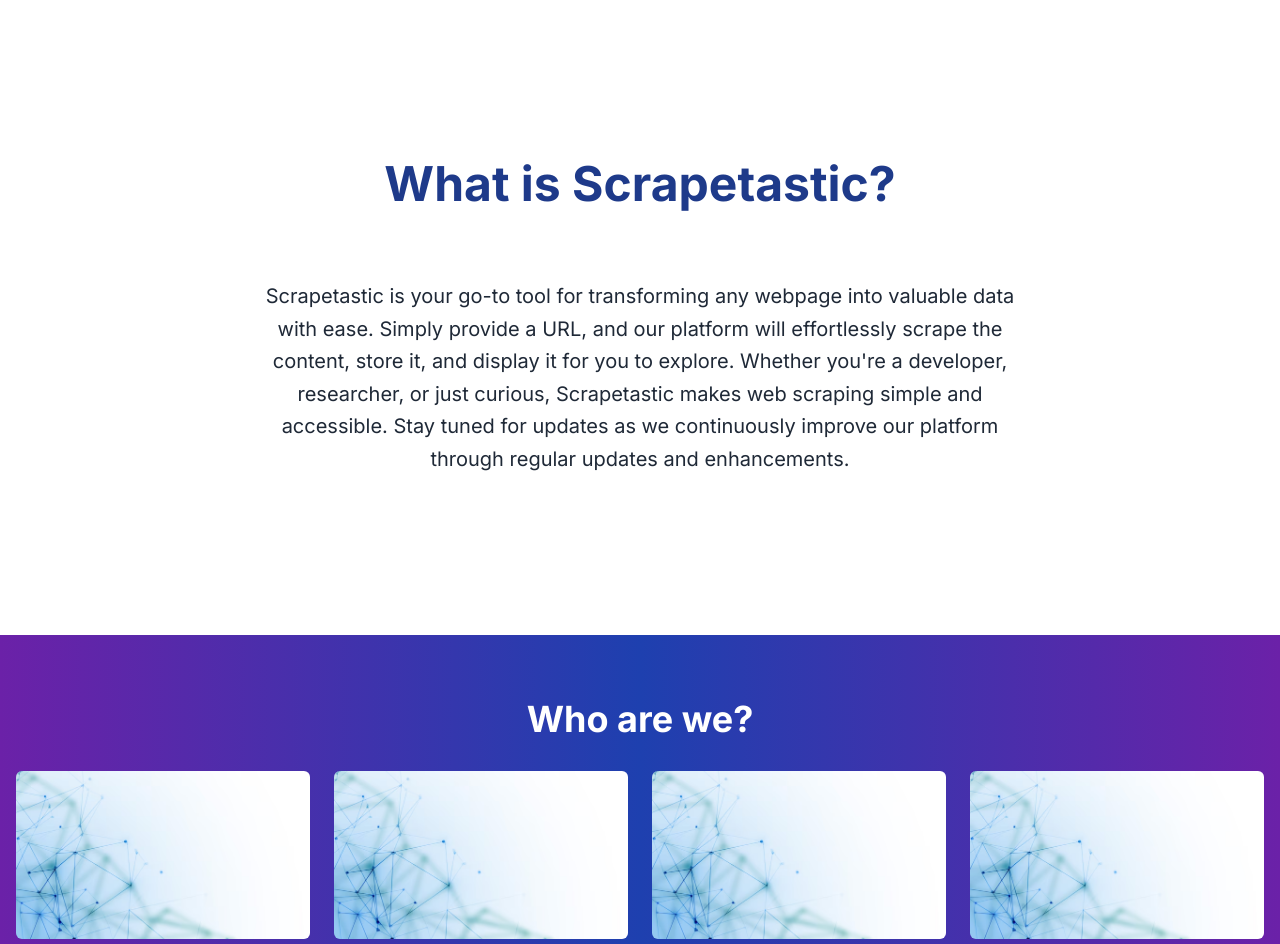
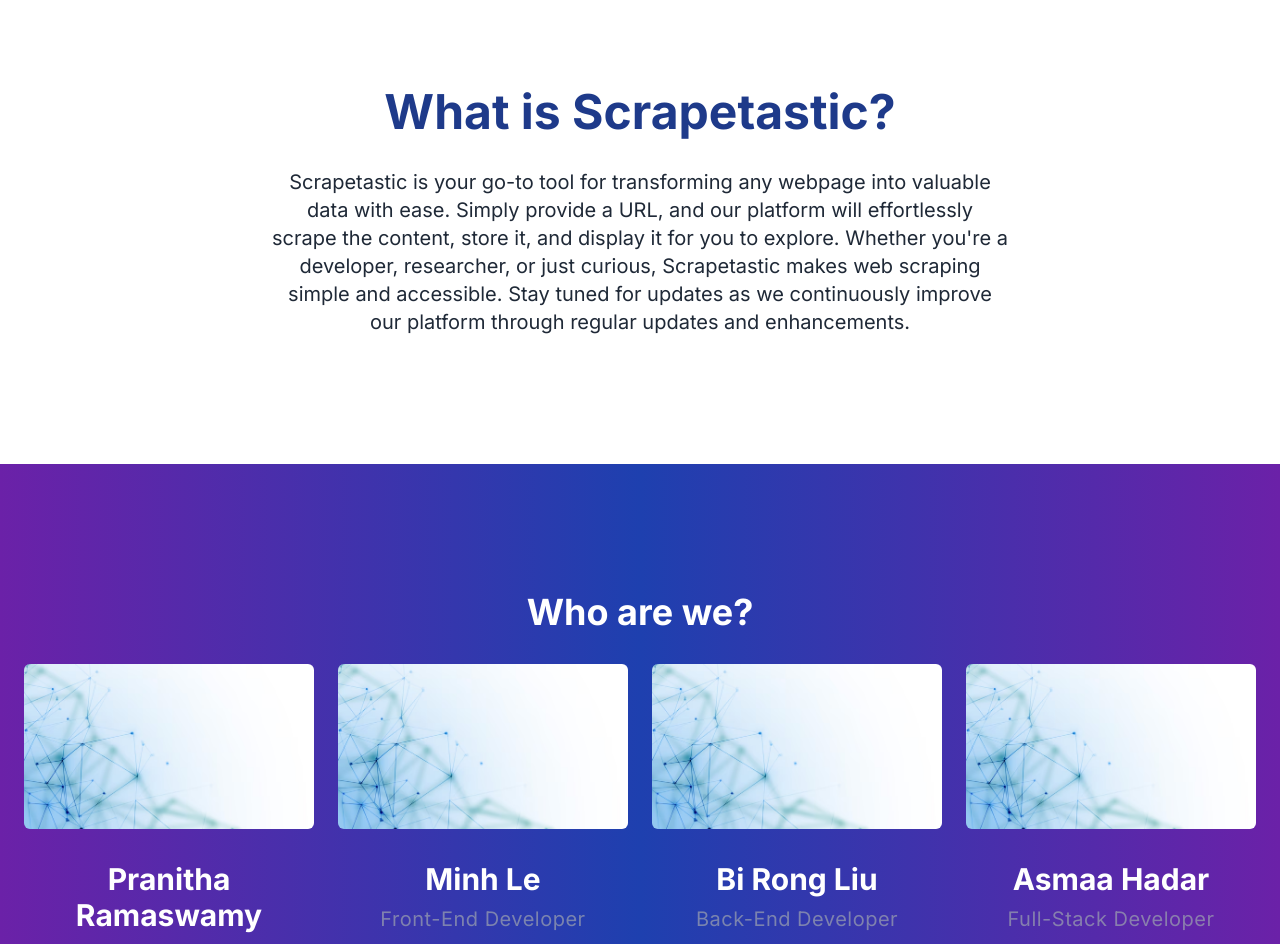
Before and after one commit to birongliu/Olostep-Hackathon, a Next.js app: page / in a window 1280 px wide. Shown: the part 840-1784 px from the top of the page. Built offline with nearby package versions, Linux system fonts and the light colour scheme; no server answers.

Commit message:
updated landing page

```diff
--- a/src/app/landingPage.tsx
+++ b/src/app/landingPage.tsx
@@ -94,31 +94,37 @@ const InfoPage: React.FC = () => {
       </div>
 
       {/* Description Section */}
-      <section className="relative flex flex-col items-center w-full py-40 bg-white">
-        <h2 className="text-5xl font-bold mb-8 text-blue-900 py-10">What is Scrapetastic?</h2>
-        <p className="text-center max-w-3xl text-xl leading-relaxed text-gray-800">
+      <section className="relative flex flex-col items-center w-full py-16 md:py-24 lg:py-32 bg-white">
+      <h2 className="text-3xl md:text-4xl lg:text-5xl font-bold mb-8 text-center text-blue-900">
 
-        Scrapetastic is your go-to tool for transforming any webpage into valuable data with ease. Simply provide a URL, and our platform will effortlessly scrape the content,
-        store it, and display it for you to explore. Whether you're a developer, researcher, or just curious, Scrapetastic makes web scraping simple and accessible.
-        Stay tuned for updates as we continuously improve our platform through regular updates and enhancements.
+             What is Scrapetastic?
 
-        </p>
+          </h2>
+
+          <p className="text-center max-w-full md:max-w-2xl lg:max-w-3xl text-lg md:text-xl leading-relaxed text-gray-800 px-4">
+
+              Scrapetastic is your go-to tool for transforming any webpage into valuable data with ease. Simply provide a URL, and our platform will effortlessly scrape the content,
+              store it, and display it for you to explore. Whether you're a developer, researcher, or just curious, Scrapetastic makes web scraping simple and accessible.
+              Stay tuned for updates as we continuously improve our platform through regular updates and enhancements.
+
+          </p>
       </section>
 
 
 
 
+
       {/* Creator Section */}
-      <section id="creators" className="py-16 bg-gradient-to-r from-purple-800 via-blue-800 to-purple-800 text-white">
+      <section id="creators" className="py-32 bg-gradient-to-r from-purple-800 via-blue-800 to-purple-800 text-white">
 
-        <div className="container mx-auto px-4">
+        <div className="container mx-auto px-6">
 
           <h2 className="text-3xl md:text-4xl font-bold mb-8 text-center">Who are we?</h2>
           <div className="grid grid-cols-1 sm:grid-cols-2 lg:grid-cols-4 gap-6">
 
 
             {/* Creator 1 */}
-            <div className="flex flex-col items-center text-center mb-12">
+            <div className="flex flex-col items-center text-center mb-12 ">
 
               <div className="mb-8">
                 <img className="inline-block rounded-md" loading="lazy" src="/img/background.png" alt="Creator 1" />
--- a/src/app/page.tsx
+++ b/src/app/page.tsx
@@ -73,6 +73,7 @@ const Page: React.FC = () => {
           Scrapetastic
         </div>
 
+
         {/* Buttons */}
         <div className="flex justify-center items-center">
           <div className="px-4 py-3 bg-gradient-to-r from-purple-700 to-blue-700 text-white rounded-lg hover:from-purple-600 hover:to-blue-800 transition">
@@ -90,12 +91,15 @@ const Page: React.FC = () => {
         </div>
       </div>
 
+      {/* Description Section */}
+      <section className="relative flex flex-col items-center w-full py-16 md:py-24 lg:py-32 bg-white">
+      <h2 className="text-3xl md:text-4xl lg:text-5xl font-bold mb-8 text-center text-blue-900">
 
+             What is Scrapetastic?
 
-      {/* Description Section */}
-      <section className="relative flex flex-col items-center w-full py-40 bg-white">
-        <h2 className="text-5xl font-bold mb-8 text-blue-900 py-10">What is Scrapetastic?</h2>
-        <p className="text-center max-w-3xl text-xl leading-relaxed text-gray-800">
+          </h2>
+
+          <p className="text-center max-w-full md:max-w-2xl lg:max-w-3xl text-lg md:text-xl leading-relaxed text-gray-800 px-4">
 
               Scrapetastic is your go-to tool for transforming any webpage into valuable data with ease. Simply provide a URL, and our platform will effortlessly scrape the content,
               store it, and display it for you to explore. Whether you're a developer, researcher, or just curious, Scrapetastic makes web scraping simple and accessible.
@@ -107,17 +111,18 @@ const Page: React.FC = () => {
 
 
 
+
       {/* Creator Section */}
-      <section id="creators" className="py-16 bg-gradient-to-r from-purple-800 via-blue-800 to-purple-800 text-white">
+      <section id="creators" className="py-32 bg-gradient-to-r from-purple-800 via-blue-800 to-purple-800 text-white">
 
-        <div className="container mx-auto px-4">
+        <div className="container mx-auto px-6">
 
           <h2 className="text-3xl md:text-4xl font-bold mb-8 text-center">Who are we?</h2>
           <div className="grid grid-cols-1 sm:grid-cols-2 lg:grid-cols-4 gap-6">
 
 
             {/* Creator 1 */}
-            <div className="flex flex-col items-center text-center mb-12">
+            <div className="flex flex-col items-center text-center mb-12 ">
 
               <div className="mb-8">
                 <img className="inline-block rounded-md" loading="lazy" src="/img/background.png" alt="Creator 1" />
```
Lines whose indentation alone changed are shown as unchanged.
